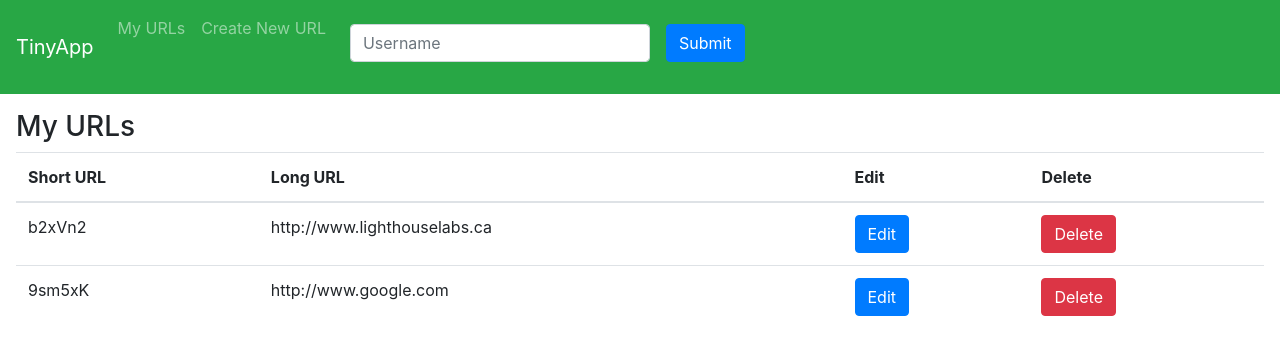
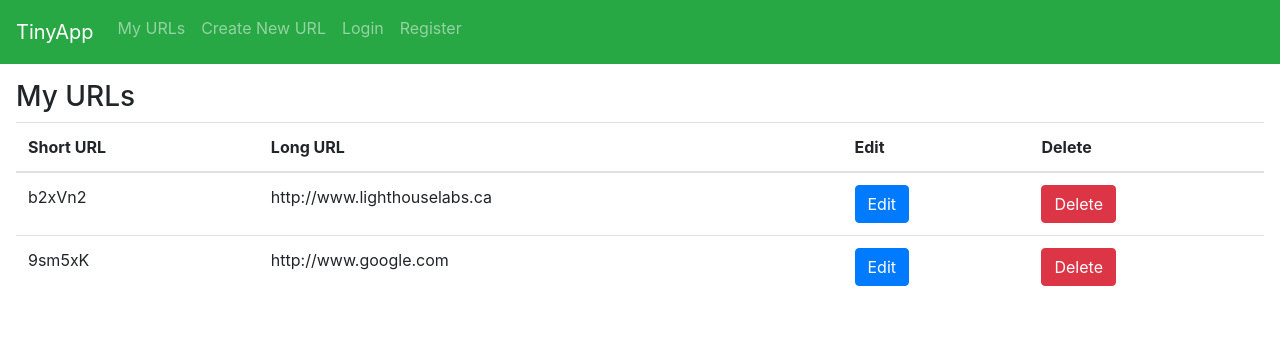
Before and after one commit to claraisley/tinyapp, a Node server app: page /urls in a window 1280 px wide. Shown: the top 355 px of the page. Run offline with Node 20, Linux system fonts and the light colour scheme; some libraries are stand-ins or nearby versions.

Commit message:
updated header to include login and register buttons/hyperlinks

```diff
--- a/views/partials/_header.ejs
+++ b/views/partials/_header.ejs
@@ -8,6 +8,7 @@
       <div class="navbar-nav">
         <a class="nav-item nav-link" href="/urls">My URLs</a>
         <a class="nav-item nav-link" href="/urls/new">Create New URL</a>
+
         <% if (user) { %>
             <div class = "navbar-item">
           <h5><%= user.email %></h5>
@@ -21,9 +22,8 @@
       <% } else { %>
       <form class="form-inline" action="/login" method="POST">
         <div class="form-group mb-2">
-          <label for="UserName"></label>
-          <input class="form-control" type="text" name="username" placeholder="Username" style="width: 300px; margin: 1em">
-          <button type="submit" class="btn btn-primary">Submit</button>
+        <a class="nav-item nav-link" href="/login">Login</a>
+        <a class="nav-item nav-link" href="/register">Register</a>
         </div>
       </form>
       <% } %>
```
